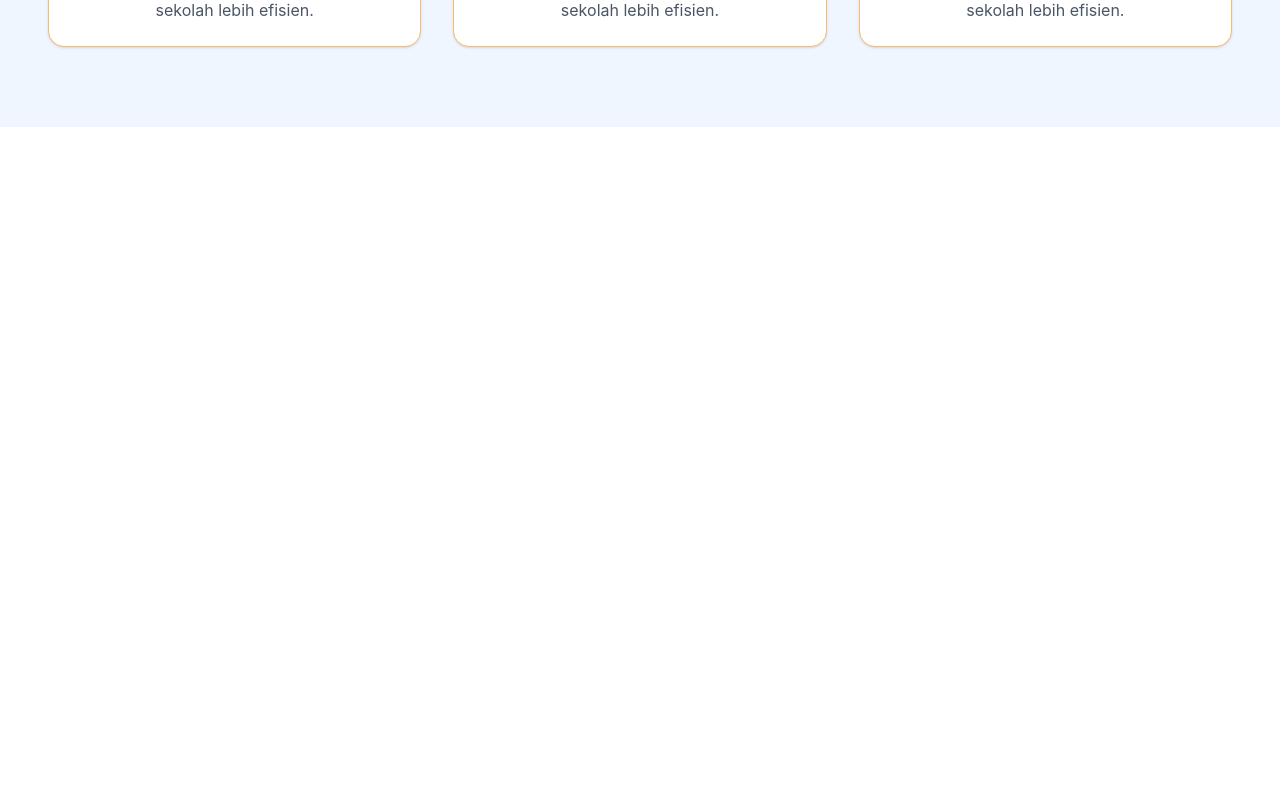
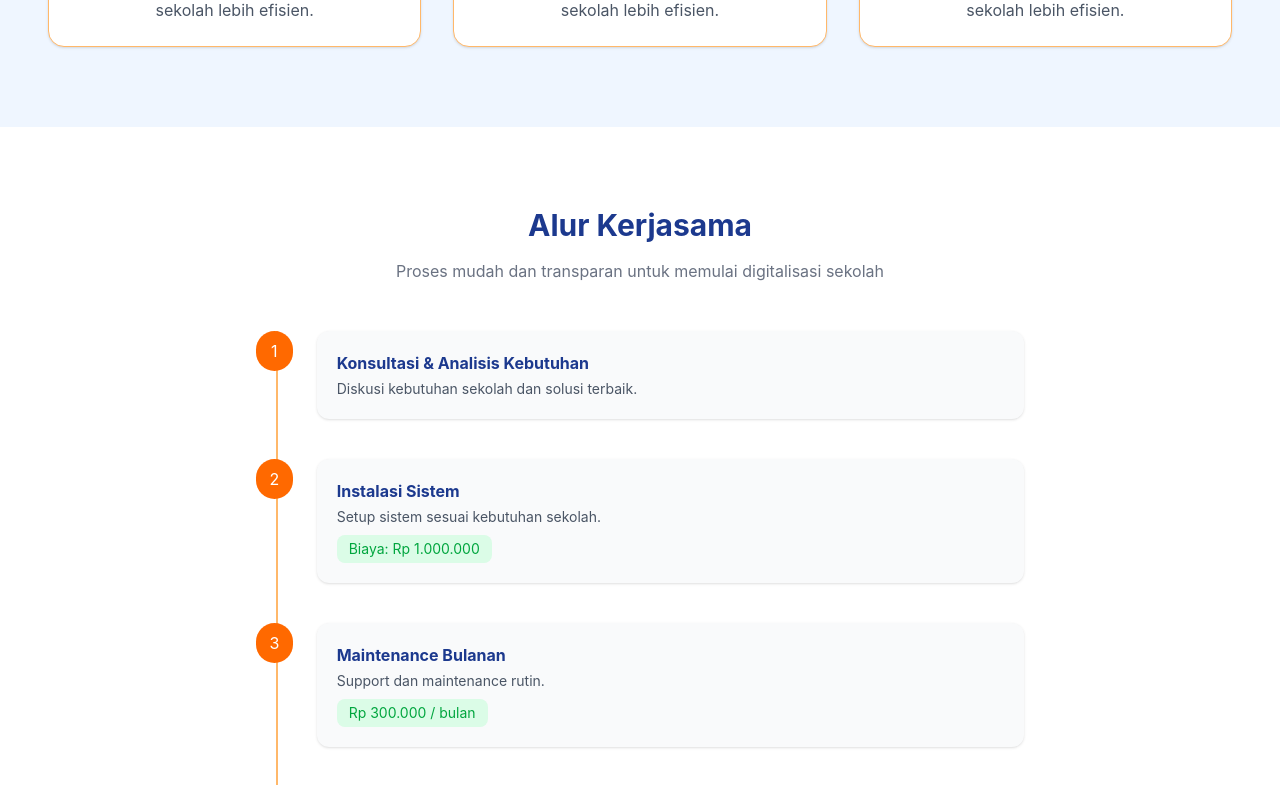
Before and after one commit to bintangskibidi/miniprojectfe, a React (Vite) app: page / in a window 1280 px wide. Shown: the part 1840-2625 px from the top of the page. Before the commit the page ends 1967 px from the top, so only its background shows below. Built offline with nearby package versions, Linux system fonts and the light colour scheme.

Commit message:
kerjasama

```diff
--- a/src/component/LandingPage.jsx
+++ b/src/component/LandingPage.jsx
@@ -242,7 +242,65 @@ function LandingPage() {
           ))}
         </div>
       </div>
+
+      {/* KERJASAMA */}
+<div id="kerjasama" className="py-20 px-12 bg-white">
+  <h2 className="text-3xl font-bold text-center text-blue-900 mb-4">
+    Alur Kerjasama
+  </h2>
+
+  <p className="text-center text-gray-500 mb-12">
+    Proses mudah dan transparan untuk memulai digitalisasi sekolah
+  </p>
+
+  <div className="max-w-3xl mx-auto relative">
+    <div className="absolute left-5 top-0 w-[2px] h-full bg-orange-300"></div>
+
+    {[
+      {
+        title: "Konsultasi & Analisis Kebutuhan",
+        desc: "Diskusi kebutuhan sekolah dan solusi terbaik.",
+      },
+      {
+        title: "Instalasi Sistem",
+        desc: "Setup sistem sesuai kebutuhan sekolah.",
+        highlight: "Biaya: Rp 1.000.000",
+      },
+      {
+        title: "Maintenance Bulanan",
+        desc: "Support dan maintenance rutin.",
+        highlight: "Rp 300.000 / bulan",
+      },
+      {
+        title: "Training & Implementasi",
+        desc: "Pelatihan penggunaan sistem.",
+      },
+      {
+        title: "Support & Maintenance",
+        desc: "Dukungan teknis berkelanjutan.",
+      },
+    ].map((item, i) => (
+      <div key={i} className="flex items-start gap-6 mb-10 relative">
+        <div className="w-10 h-10 flex items-center justify-center bg-orange-500 text-white rounded-full z-10">
+          {i + 1}
+        </div>
+
+        <div className="bg-gray-50 p-5 rounded-xl shadow w-full hover:shadow-lg transition">
+          <h3 className="font-bold text-blue-900">{item.title}</h3>
+          <p className="text-gray-600 text-sm mt-1">{item.desc}</p>
+
+          {item.highlight && (
+            <span className="inline-block mt-2 text-green-600 text-sm bg-green-100 px-3 py-1 rounded-lg">
+              {item.highlight}
+            </span>
+          )}
+        </div>
+      </div>
+    ))}
+  </div>
+</div>
     </div>
+
   );
 }
 
```
